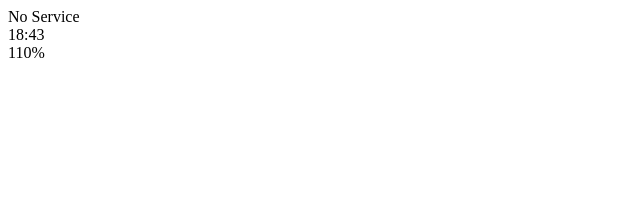
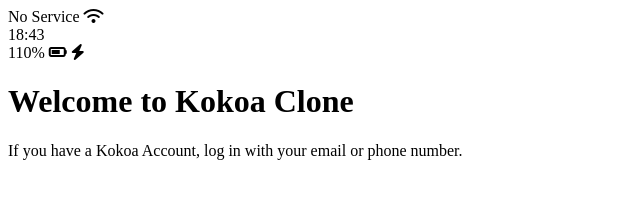
Before and after one commit to kooo8282/kokoa-clone-2020, a plain HTML site: page index.html in a window 1280 px wide. Shown: the whole page, without its empty margins (0-640 px from the left). Drawn offline with Linux system fonts and the light colour scheme.

Commit message:
header update

```diff
--- a/index.html
+++ b/index.html
@@ -9,16 +9,28 @@
     <div class="status-bar">
       <div class="status-bar__column">
         <span>No Service</span>
-        <!-- To Do: wifi icon -->
+        <i class="fas fa-wifi"></i>
       </div>
       <div class="status-bar__column">
         <span>18:43</span>
       </div>
       <div class="status-bar__column">
         <span>110%</span>
-        <!-- Battery icon -->
-        <!-- Lightning icon -->
+        <i class="fas fa-battery-three-quarters"></i>
+        <i class="fas fa-bolt"></i>
       </div>
     </div>
+
+    <header class="welcome-header">
+      <h1 class="welcome-header__title">Welcome to Kokoa Clone</h1>
+      <p class="welcome-header__text">
+        If you have a Kokoa Account, log in with your email or phone number.
+      </p>
+    </header>
+
+    <script
+      src="https://kit.fontawesome.com/f97ebbdf41.js"
+      crossorigin="anonymous"
+    ></script>
   </body>
 </html>
```
